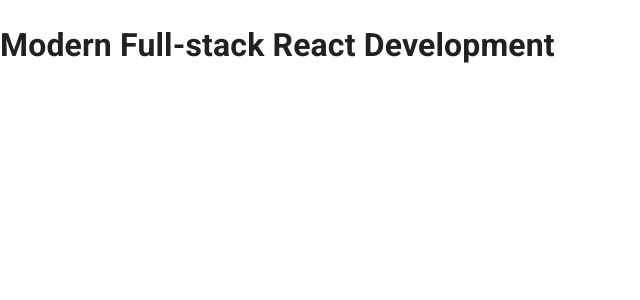
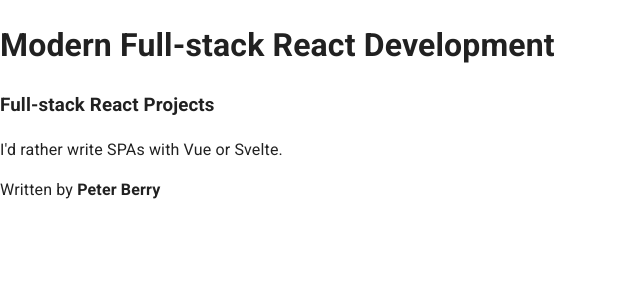
Before and after one commit to pwcberry/modern-fullstack-react-projects, a React (Vite) app in the folder front-end/: page / in a window 1280 px wide. Shown: the top 300 px of the page, without its empty margins (0-640 px from the left). Built offline with nearby package versions, Linux system fonts and the light colour scheme.

Commit message:
Add Post component

```diff
--- a/front-end/src/App.tsx
+++ b/front-end/src/App.tsx
@@ -1,8 +1,13 @@
+import Post from "./component/Post.tsx";
+
 function App() {
   return (
     <>
       <main>
         <h1>Modern Full-stack React Development</h1>
+        <div>
+          <Post title="Full-stack React Projects" contents="I'd rather write SPAs with Vue or Svelte." author="Peter Berry" />
+        </div>
       </main>
     </>
   );
--- /dev/null
+++ b/front-end/src/component/Post.tsx
@@ -0,0 +1,22 @@
+interface PostPropTypes {
+  title: string;
+  contents?: string;
+  author?: string;
+}
+
+function Post({ title, contents, author }: PostPropTypes) {
+  return (
+    <article>
+      <h3>{title}</h3>
+      <p>{contents}</p>
+      {author && (
+        <p className="author">
+          Written by&nbsp;
+          <strong>{author}</strong>
+        </p>
+      )}
+    </article>
+  );
+}
+
+export default Post;
```
